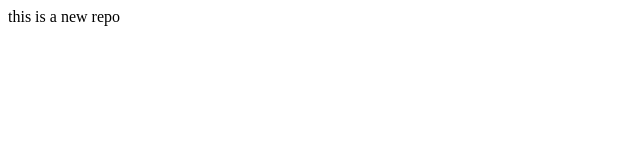
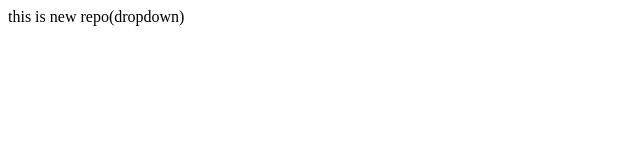
Before and after one commit to student-abhishekpawar/trydemo, a plain HTML site: page index.html in a window 1280 px wide. Shown: the full height of the page, 0-640 px from the left. Drawn offline with Linux system fonts and the light colour scheme.

```diff
--- a/index.html
+++ b/index.html
@@ -1 +1 @@
-<p>this is a new repo</p>
+<p>this is new repo(dropdown)</p>
```
